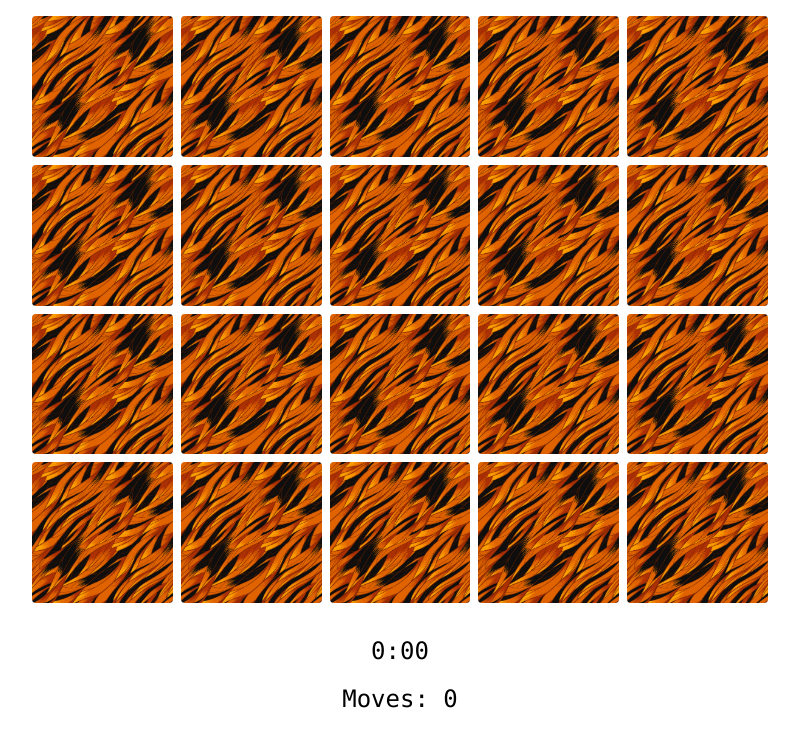
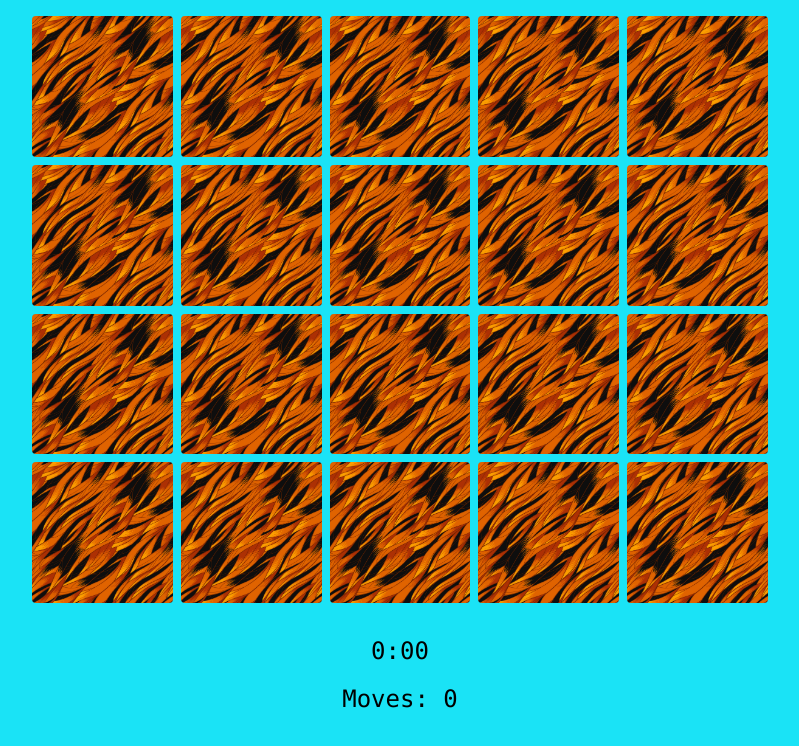
Before and after one commit to jonasjepsen0/flipgame, a website built with Vite: page index.html in a window 1280 px wide. Shown: the whole page, without its empty margins (240-1039 px from the left). Built offline with nearby package versions, Linux system fonts and the light colour scheme.

Commit message:
baggrund

```diff
--- a/src/style.css
+++ b/src/style.css
@@ -1 +1,6 @@
 @import 'tailwindcss';
+
+body {
+    background-color: rgb(26, 227, 246);
+    min-height: 100vh;
+}
```
